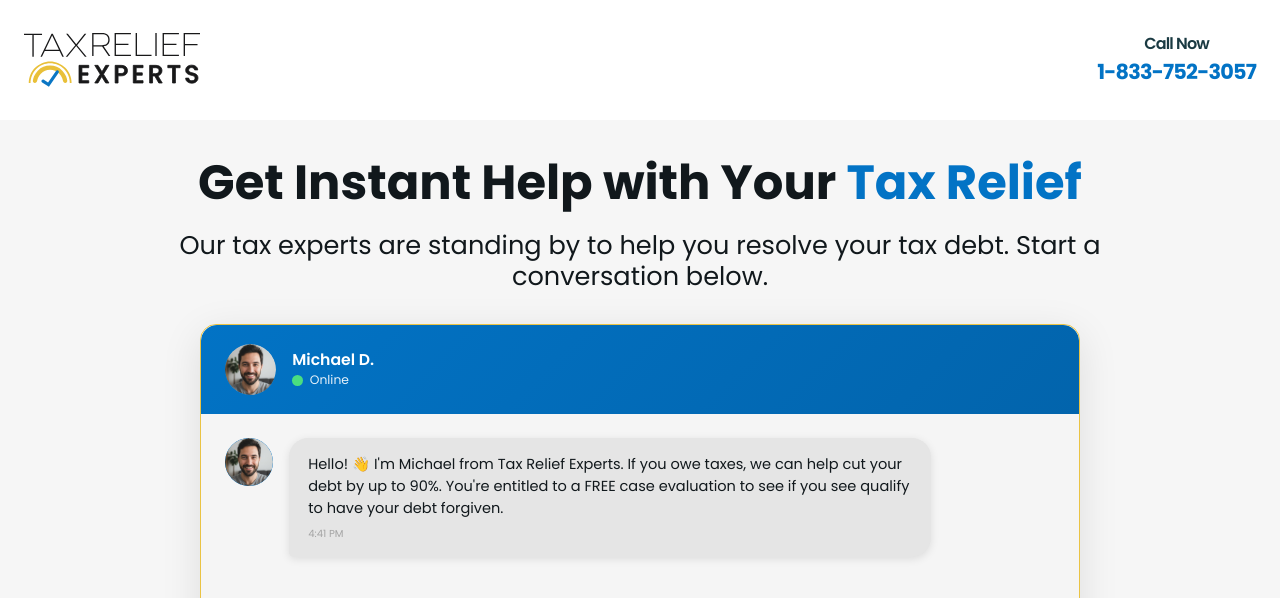
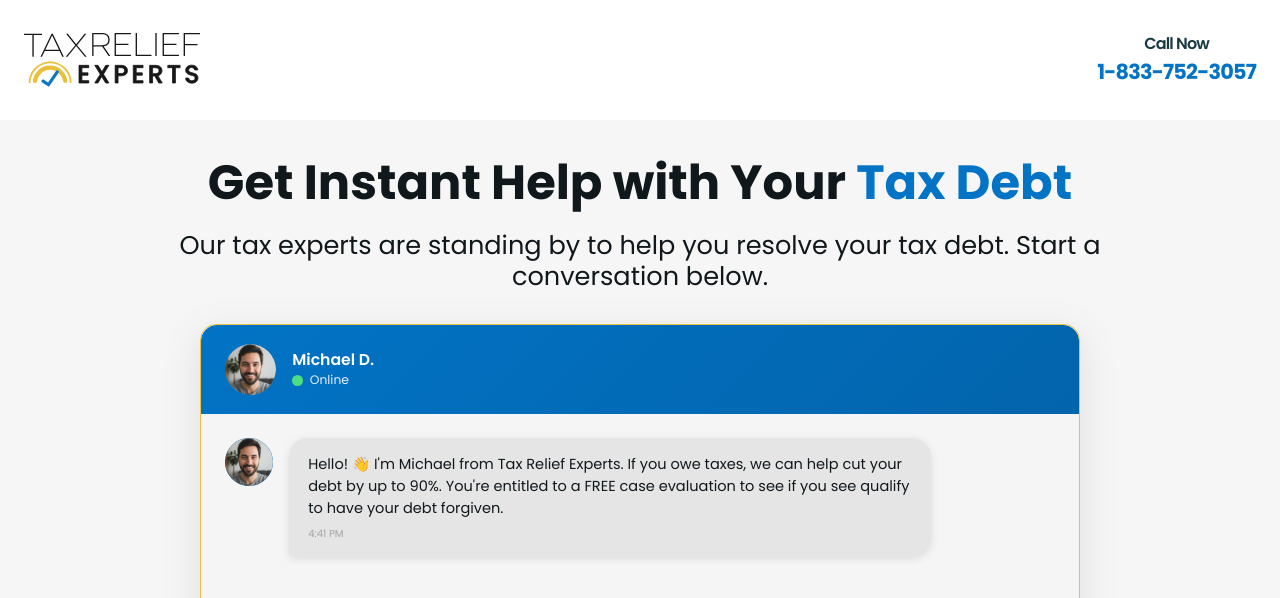
Before and after one commit to robbp2/TRE-chat-page-analytics, a plain HTML site: page index.html in a window 1280 px wide. Shown: the top 598 px of the page. Drawn offline with Linux system fonts and the light colour scheme; no server answers.

Commit message:
Update hero title from 'Tax Relief' to 'Tax Debt' across all index pages
Updated the main hero heading text to be more specific and direct about the service offering.

## Changes Made

### Files Modified
- **index.html** - Updated hero title text
- **index2.html** - Updated hero title text
- **index3.html** - Updated hero title text

### Content Update
**Before:**
- Hero title: "Get Instant Help with Your **Tax Relief**"

**After:**
- Hero title: "Get Instant Help with Your **Tax Debt**"

### Rationale
- More specific and direct messaging about the service (tax debt resolution)
- Better aligns with user intent and search queries
- Clarifies the focus on resolving tax debt rather than general tax relief
- Maintains consistency across all three index page variants

### Impact
- Improved clarity in the main value proposition
- Better alignment with user expectations
- No functional changes - purely cosmetic/text update

```diff
--- a/index.html
+++ b/index.html
@@ -31,7 +31,7 @@
                 <div class="chat-hero__content">
                     <div class="chat-hero__text">
                         <h1 class="chat-hero__title">
-                            Get Instant Help with Your <span class="chat-hero__text-highlight">Tax Relief</span>
+                            Get Instant Help with Your <span class="chat-hero__text-highlight">Tax Debt</span>
                         </h1>
                         <p class="chat-hero__description">
                             Our tax experts are standing by to help you resolve your tax debt. Start a conversation below.
```
Also changed, not shown: index2.html (+1 -1 lines), index3.html (+1 -1 lines).
